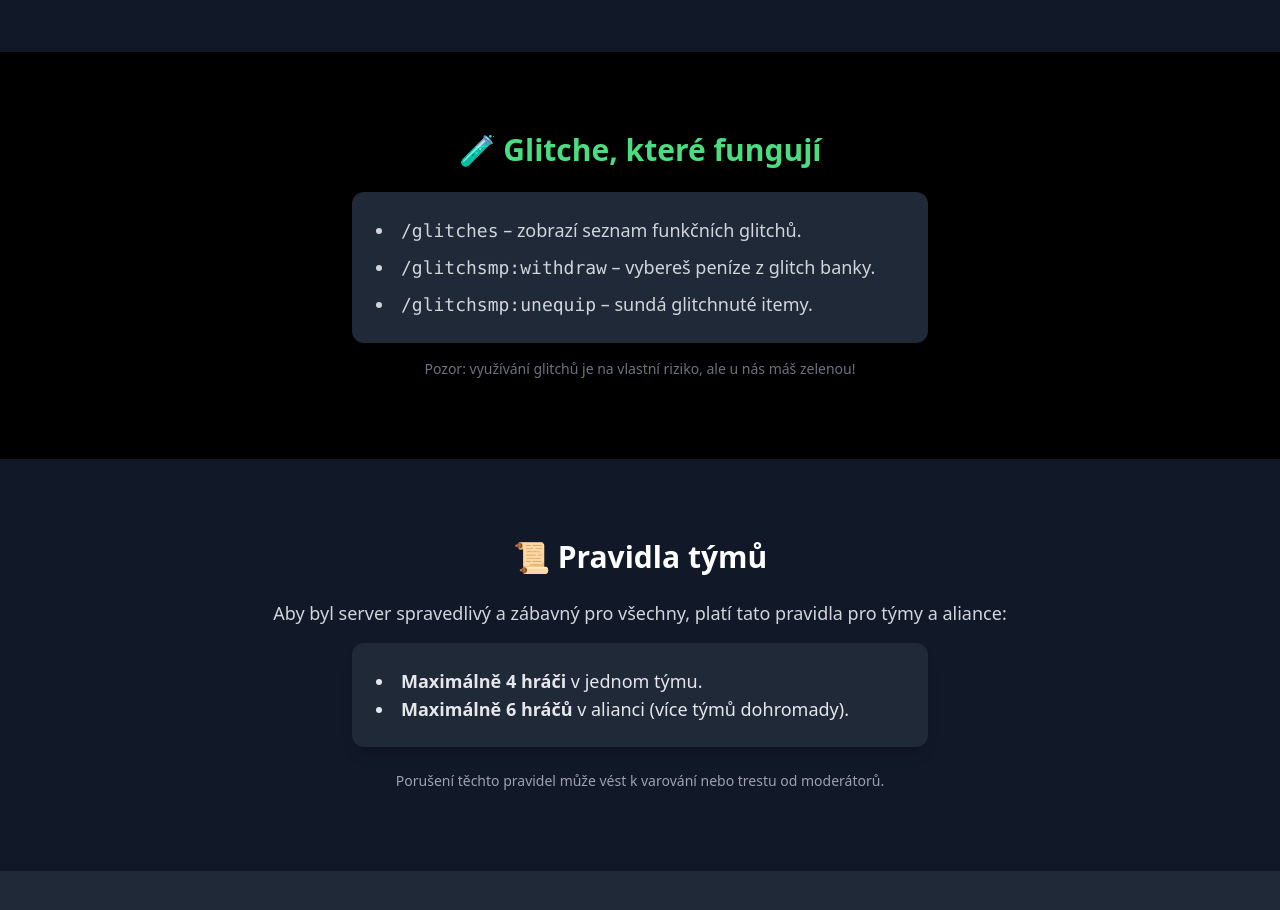
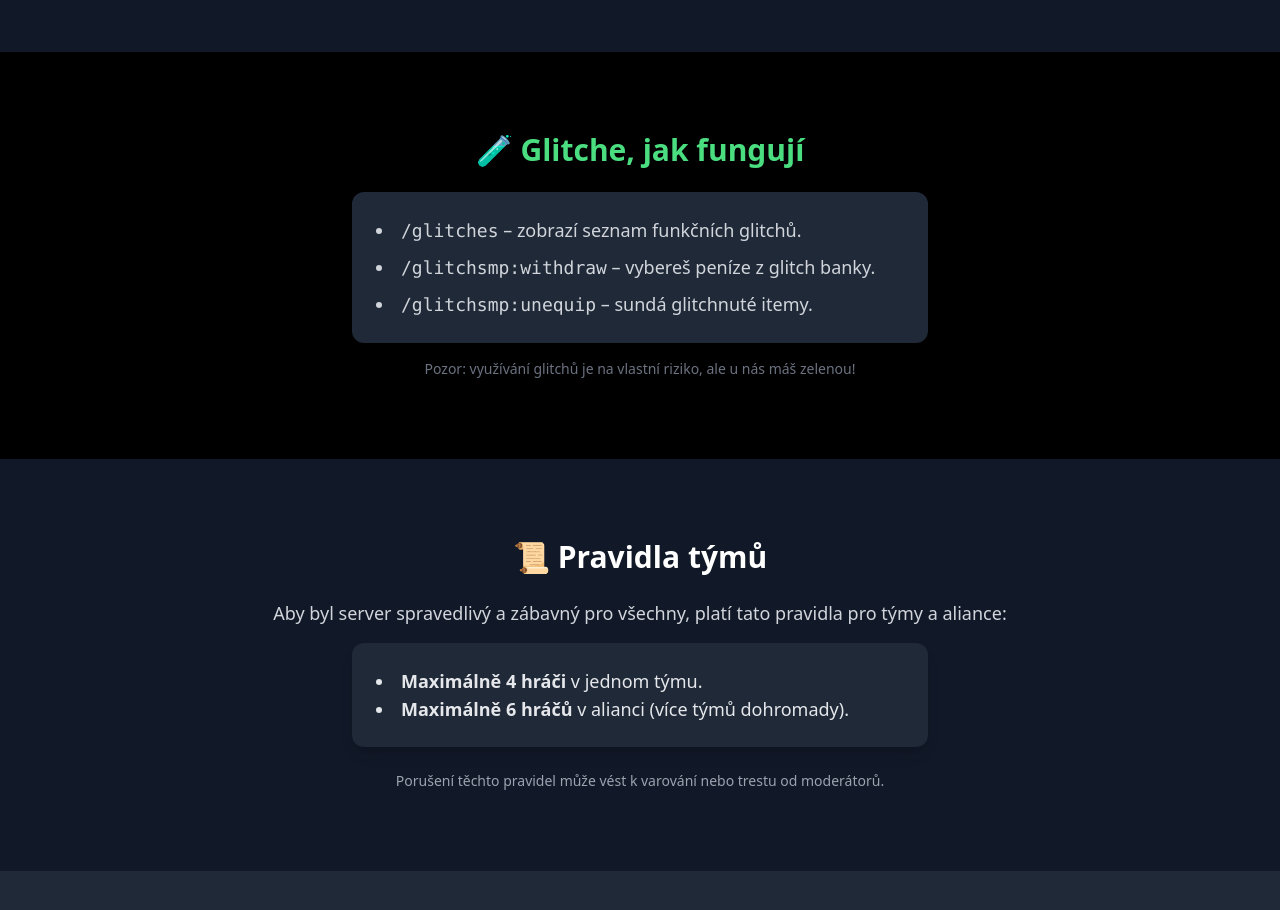
Before and after one commit to PlayNeoBrick/fastsmp, a plain HTML site: page index.html in a window 1280 px wide. Shown: the part 1960-2870 px from the top of the page. Drawn offline with nearby package versions, Linux system fonts and the light colour scheme.

Commit message:
Update index.html

```diff
--- a/index.html
+++ b/index.html
@@ -88,7 +88,7 @@
   <!-- Glitche -->
   <section id="glitche" class="bg-black py-20" data-aos="fade-up">
     <div class="container mx-auto px-6 text-center">
-      <h2 class="text-3xl font-bold mb-6 text-green-400">🧪 Glitche, které fungují</h2>
+      <h2 class="text-3xl font-bold mb-6 text-green-400">🧪 Glitche, jak fungují</h2>
       <div class="max-w-xl mx-auto bg-gray-800 p-6 rounded-xl shadow-lg hover-grow">
         <ul class="list-disc list-inside text-left text-gray-300 text-lg space-y-2">
           <li><code>/glitches</code> – zobrazí seznam funkčních glitchů.</li>
```
